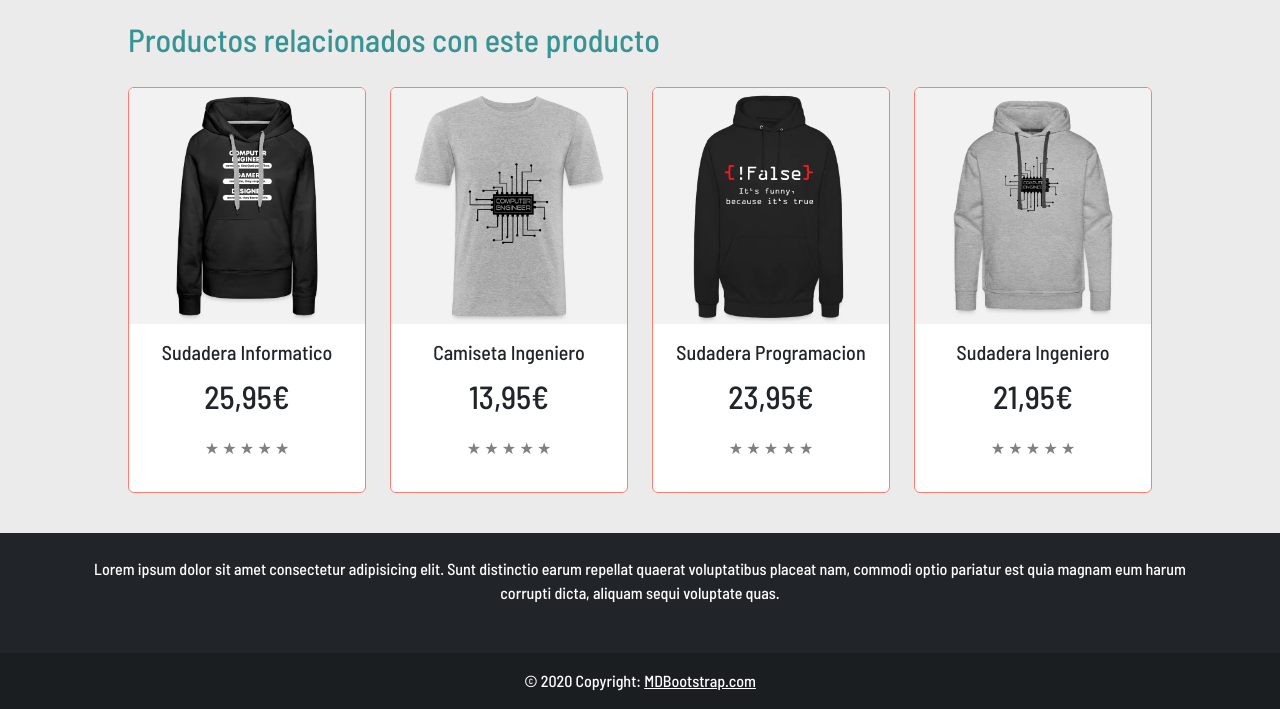
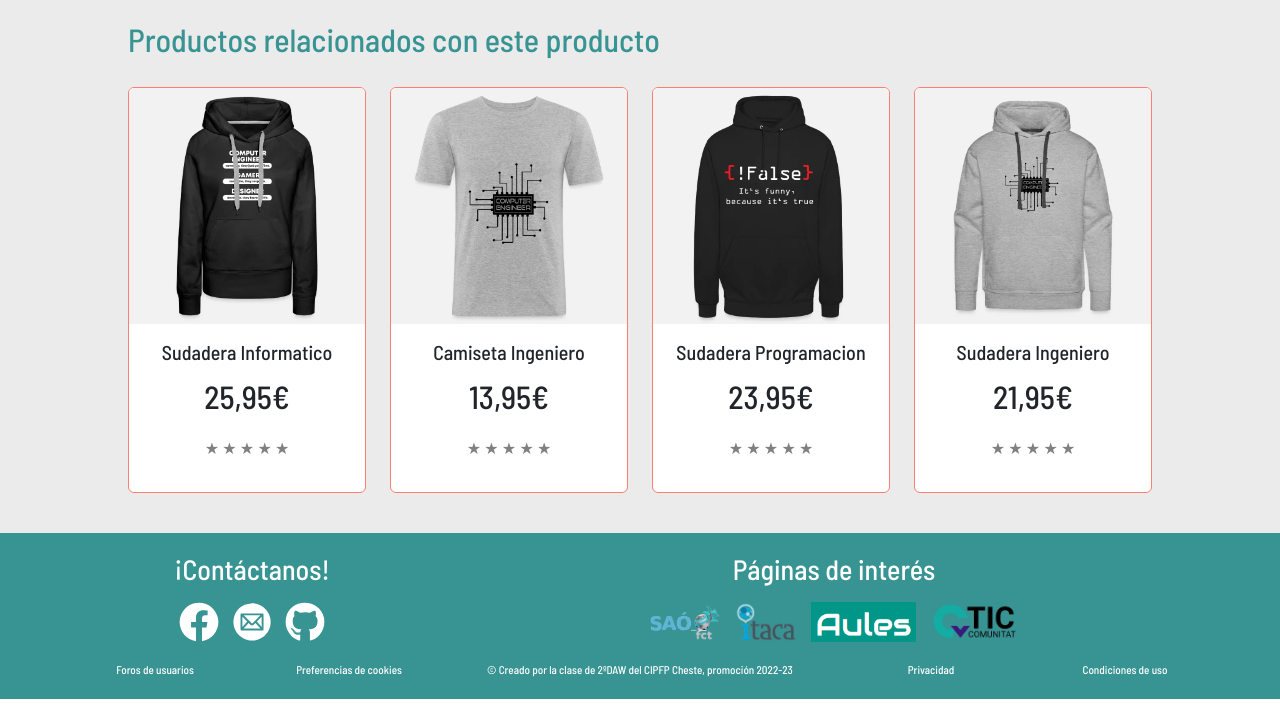
Before and after one commit to antricki/JS-PROYECTO-DIW-2022-23, a PHP site: page /store/store2.php in a window 1280 px wide. Shown: the part 655-1364 px from the top of the page. Run offline with PHP 8.4, Linux system fonts and the light colour scheme; data that the repository does not hold is empty; some libraries are stand-ins or nearby versions.

Commit message:
añadir footer y nav

```diff
--- a/src/store/cart1.css
+++ b/src/store/cart1.css
@@ -141,3 +141,6 @@ label:hover ~ label {
 input[type="radio"]:checked ~ label {
   color: orange;
 }
+footer{
+    margin-top: -4%;
+}
--- a/src/store/store2.php
+++ b/src/store/store2.php
@@ -16,13 +16,12 @@
 </head>
 
 <body>
-  <!--Nav
-  <nav class="navbar navbar-light bg-light">
-    <a class="navbar-brand" href="#">Navbar</a>
-  </nav>-->
+  <!--Nav-->
   <?php
-  include "../code/php/navbar.php"
-  ?>
+    $d=__DIR__;
+    include "../code/php/route.php";
+    include "../code/php/navbar.php";
+    ?>
 
 
   <div class="container">
@@ -222,20 +221,9 @@
     </div>
   </div>
 
-  <footer class="bg-dark text-center text-white">
-    <div class="container p-4">
-      <section class="mb-4">
-        <p>
-          Lorem ipsum dolor sit amet consectetur adipisicing elit. Sunt distinctio earum
-          repellat quaerat voluptatibus placeat nam, commodi optio pariatur est quia magnam
-          eum harum corrupti dicta, aliquam sequi voluptate quas.
-        </p>
-    </div>
-    <div class="text-center p-3" style="background-color: rgba(0, 0, 0, 0.2);">
-      © 2020 Copyright:
-      <a class="text-white" href="https://mdbootstrap.com/">MDBootstrap.com</a>
-    </div>
-  </footer>
+  <?php
+  include "../code/php/footer.php";
+  ?>
 
 </body>
 
```
Also changed, not shown: src/store/cart1.php (+5 -16 lines).
